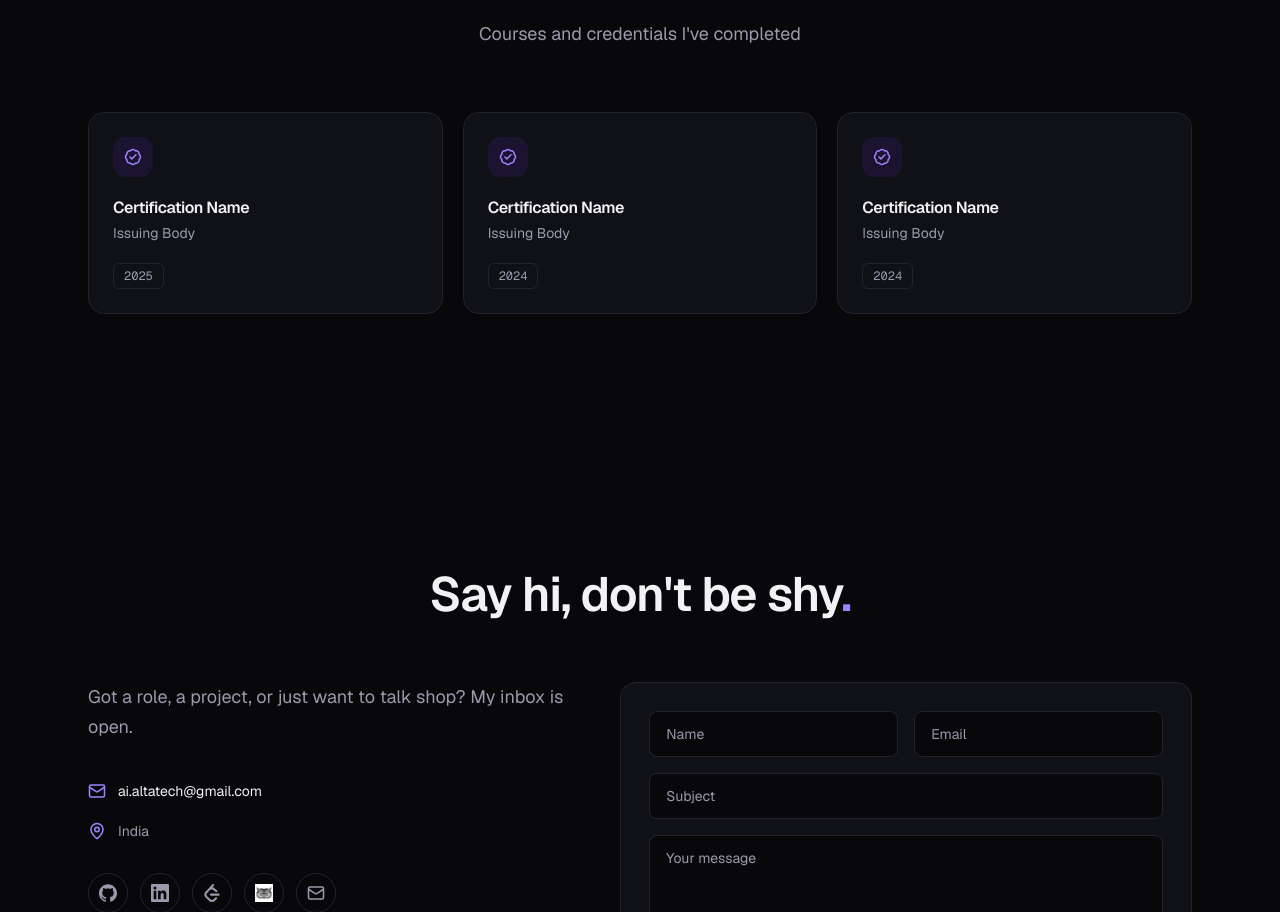
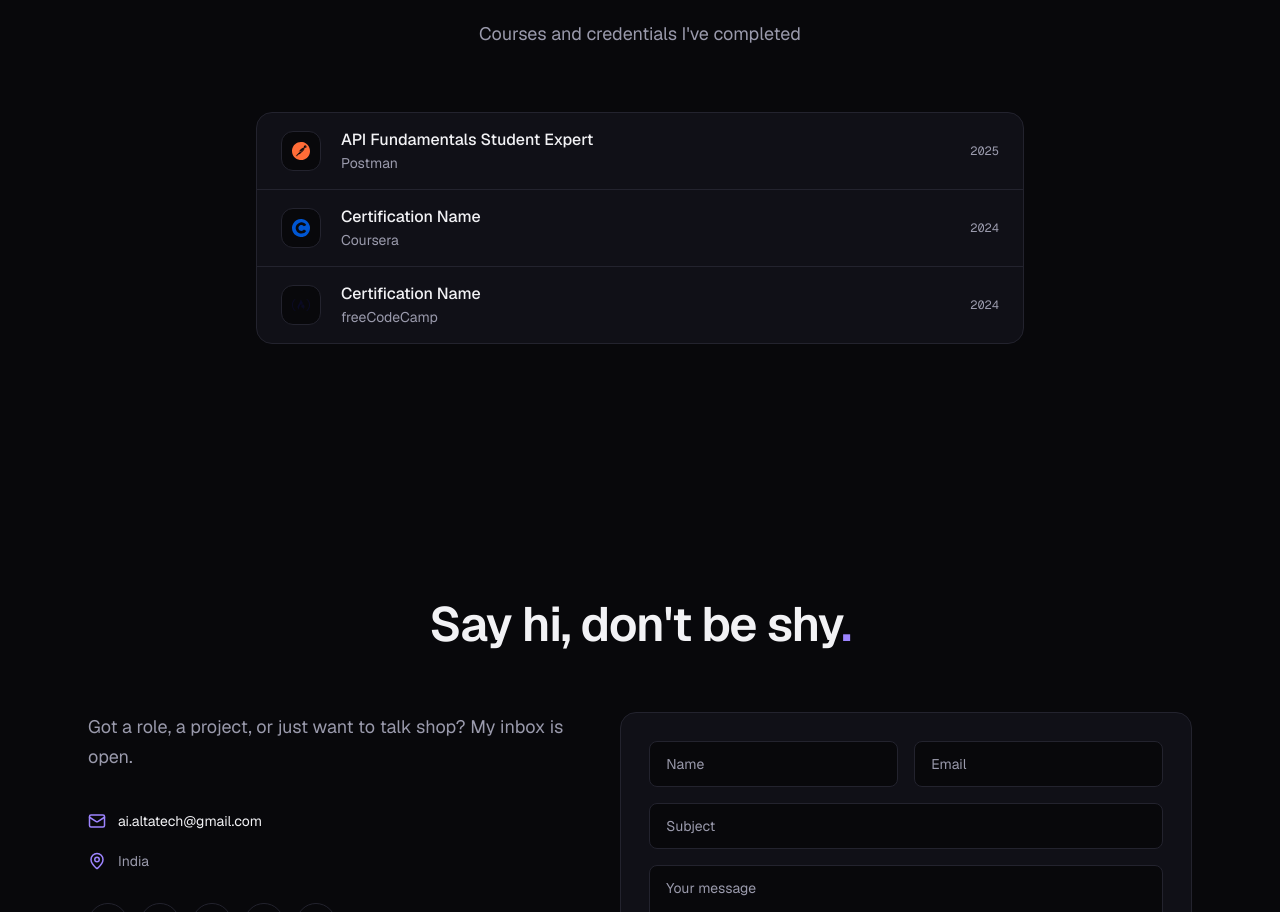
Before and after one commit to SR-Pradhan/Portfolio, a Next.js app in the folder frontend/: page / in a window 1280 px wide. Shown: the part 6776-7688 px from the top of the page. Built offline with nearby package versions, Linux system fonts and the light colour scheme; no server answers.

Commit message:
Redesign certifications as a dense list with issuer logos

```diff
--- a/frontend/src/components/sections/Certifications.tsx
+++ b/frontend/src/components/sections/Certifications.tsx
@@ -1,8 +1,14 @@
-import { ArrowUpRight, BadgeCheck } from "lucide-react";
+import { ArrowUpRight } from "lucide-react";
 import { certifications } from "@/data/site";
 import Reveal from "../Reveal";
 import Section from "../Section";
+import TechIcon from "../TechIcon";
 
+/**
+ * Deliberately a dense list rather than another card grid — this section
+ * follows two of them, and a credential carries too little information to
+ * justify a card of its own.
+ */
 export default function Certifications() {
   return (
     <Section
@@ -10,41 +16,41 @@ export default function Certifications() {
       title="Certifications"
       sub="Courses and credentials I've completed"
     >
-      <div className="grid gap-5 sm:grid-cols-2 lg:grid-cols-3">
-        {certifications.map((c, i) => {
-          const Wrapper = c.url ? "a" : "div";
-          return (
-            <Reveal key={`${c.title}-${c.year}`} delay={(i % 3) * 0.06} className="h-full">
-              <Wrapper
-                {...(c.url
-                  ? { href: c.url, target: "_blank", rel: "noreferrer" }
-                  : {})}
-                className="group flex h-full flex-col rounded-2xl border border-border bg-surface p-6 transition-colors hover:border-accent/60"
-              >
-                <div className="flex items-start justify-between gap-3">
-                  <span className="grid size-10 shrink-0 place-items-center rounded-xl bg-accent-soft text-accent">
-                    <BadgeCheck size={18} />
+      <Reveal>
+        <ul className="mx-auto max-w-3xl divide-y divide-border overflow-hidden rounded-2xl border border-border bg-surface">
+          {certifications.map((c) => {
+            const Row = c.url ? "a" : "div";
+            return (
+              <li key={`${c.title}-${c.year}`}>
+                <Row
+                  {...(c.url ? { href: c.url, target: "_blank", rel: "noreferrer" } : {})}
+                  className="group flex items-center gap-4 px-5 py-4 transition-colors hover:bg-accent-soft/40 sm:gap-5 sm:px-6"
+                >
+                  <span className="grid size-10 shrink-0 place-items-center rounded-xl border border-border bg-background">
+                    <TechIcon slug={c.icon} size={18} />
                   </span>
+
+                  <div className="min-w-0 flex-1">
+                    <p className="truncate font-medium leading-snug transition-colors group-hover:text-accent">
+                      {c.title}
+                    </p>
+                    <p className="mt-0.5 truncate text-sm text-muted">{c.issuer}</p>
+                  </div>
+
+                  <span className="shrink-0 font-mono text-xs text-muted">{c.year}</span>
+
                   {c.url && (
                     <ArrowUpRight
                       size={16}
-                      className="text-muted transition group-hover:-translate-y-0.5 group-hover:translate-x-0.5 group-hover:text-accent"
+                      className="shrink-0 text-muted transition group-hover:-translate-y-0.5 group-hover:translate-x-0.5 group-hover:text-accent"
                     />
                   )}
-                </div>
-
-                <h3 className="mt-5 font-semibold leading-snug tracking-tight">
-                  {c.title}
-                </h3>
-                <p className="mt-1 flex-1 text-sm text-muted">{c.issuer}</p>
-                <span className="mt-5 w-fit rounded-md border border-border px-2.5 py-1 font-mono text-xs text-muted">
-                  {c.year}
-                </span>
-              </Wrapper>
-            </Reveal>
-          );
-        })}
-      </div>
+                </Row>
+              </li>
+            );
+          })}
+        </ul>
+      </Reveal>
     </Section>
   );
 }
--- a/frontend/src/data/site.ts
+++ b/frontend/src/data/site.ts
@@ -246,25 +246,30 @@ export type Certification = {
   title: string;
   issuer: string;
   year: string;
+  /** simple-icons slug for the issuer, e.g. "postman", "coursera", "google". */
+  icon?: string;
   url?: string;
 };
 
 export const certifications: Certification[] = [
   {
-    title: "Certification Name", // TODO
-    issuer: "Issuing Body", // TODO
+    title: "API Fundamentals Student Expert", // TODO
+    issuer: "Postman", // TODO
     year: "2025",
-    url: "", // optional — links the card to the credential
+    icon: "postman",
+    url: "", // optional — links the row to the credential
   },
   {
     title: "Certification Name", // TODO
-    issuer: "Issuing Body", // TODO
+    issuer: "Coursera", // TODO
     year: "2024",
+    icon: "coursera",
   },
   {
     title: "Certification Name", // TODO
-    issuer: "Issuing Body", // TODO
+    issuer: "freeCodeCamp", // TODO
     year: "2024",
+    icon: "freecodecamp",
   },
 ];
 
```
